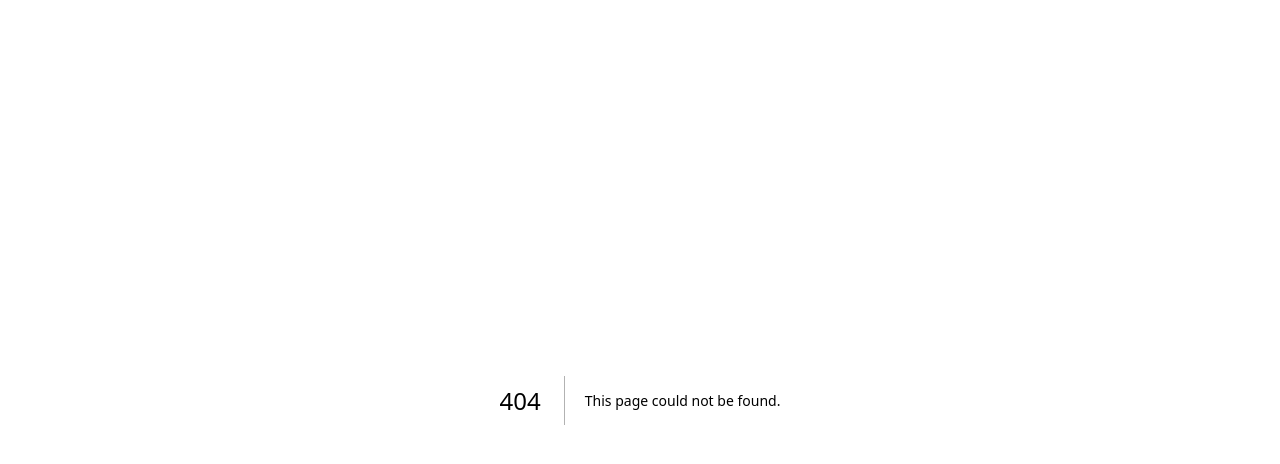
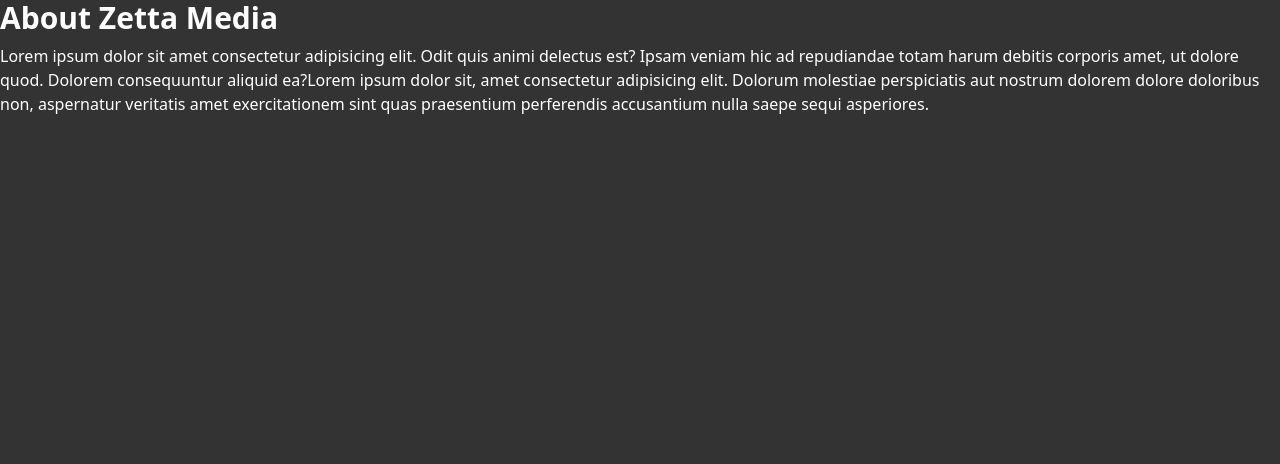
Before and after one commit to Fahim-ahmed-ifty/nextjstraversery, a Next.js app: page /about in a window 1280 px wide. Before the commit this address had no page. Shown: the top 464 px of the page. Built offline with nearby package versions, Linux system fonts and the light colour scheme.

Commit message:
✅about page

```diff
--- /dev/null
+++ b/app/about/page.tsx
@@ -0,0 +1,21 @@
+import React from 'react';
+
+const AboutPage = () => {
+	return (
+		<div>
+			<h1 className='text-3xl font-bold mb-2'>About Zetta Media</h1>
+			<p>
+				Lorem ipsum dolor sit amet consectetur adipisicing elit. Odit
+				quis animi delectus est? Ipsam veniam hic ad repudiandae totam
+				harum debitis corporis amet, ut dolore quod. Dolorem
+				consequuntur aliquid ea?Lorem ipsum dolor sit, amet
+				consectetur adipisicing elit. Dolorum molestiae perspiciatis
+				aut nostrum dolorem dolore doloribus non, aspernatur veritatis
+				amet exercitationem sint quas praesentium perferendis
+				accusantium nulla saepe sequi asperiores.
+			</p>
+		</div>
+	);
+};
+
+export default AboutPage;
--- a/app/page.tsx
+++ b/app/page.tsx
@@ -1,7 +1,23 @@
+import Link from 'next/link';
 import React from 'react';
 
 const HomePage = () => {
-	return <div>HomePage</div>;
+	return (
+		<div>
+			<h1>Welcome to ZettaByte Media</h1>
+			<ul>
+				<li className='hover:text-blue-300'>
+					<Link href='/'>Home</Link>
+				</li>
+				<li className='hover:text-blue-300'>
+					<Link href='/about'>About</Link>
+				</li>
+				<li className='hover:text-blue-300'>
+					<Link href='/about/team'>Team</Link>
+				</li>
+			</ul>
+		</div>
+	);
 };
 
 export default HomePage;
```
